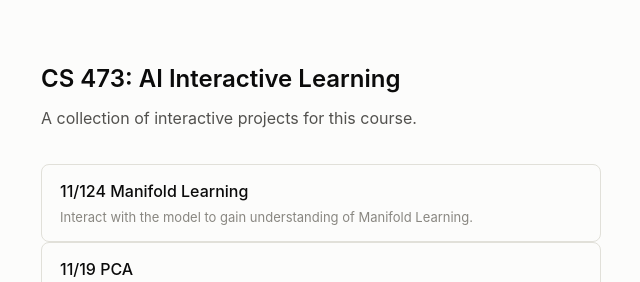
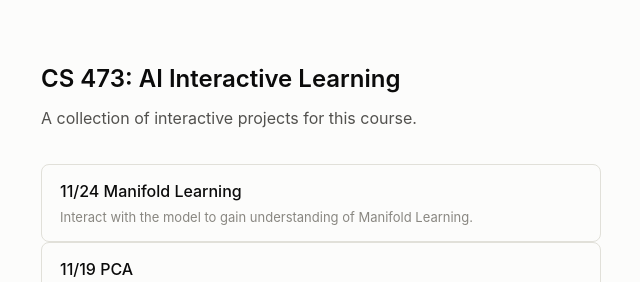
Before and after one commit to nickhays17/CS-473-AI-Interactive-Learning, a plain HTML site: page index.html in a window 1280 px wide. Shown: the top 282 px of the page, 319-959 px from the left. Drawn offline with Linux system fonts and the light colour scheme.

Commit message:
Fix typo in Manifold Learning project link

```diff
--- a/index.html
+++ b/index.html
@@ -47,7 +47,7 @@
   <ul>
     </li>
       <a href="manifold_learning/">
-        11/124 Manifold Learning
+        11/24 Manifold Learning
         <span> Interact with the model to gain understanding of Manifold Learning. </span>
       </a>
     </li>
```
